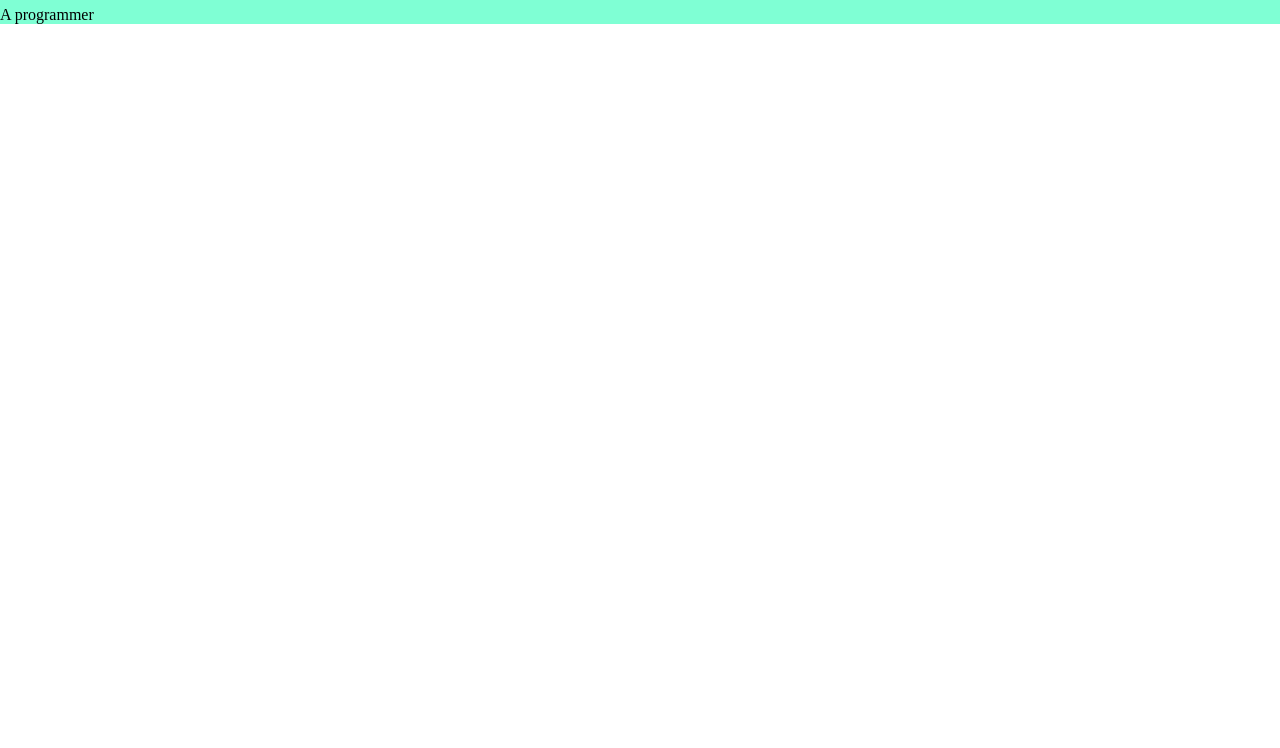
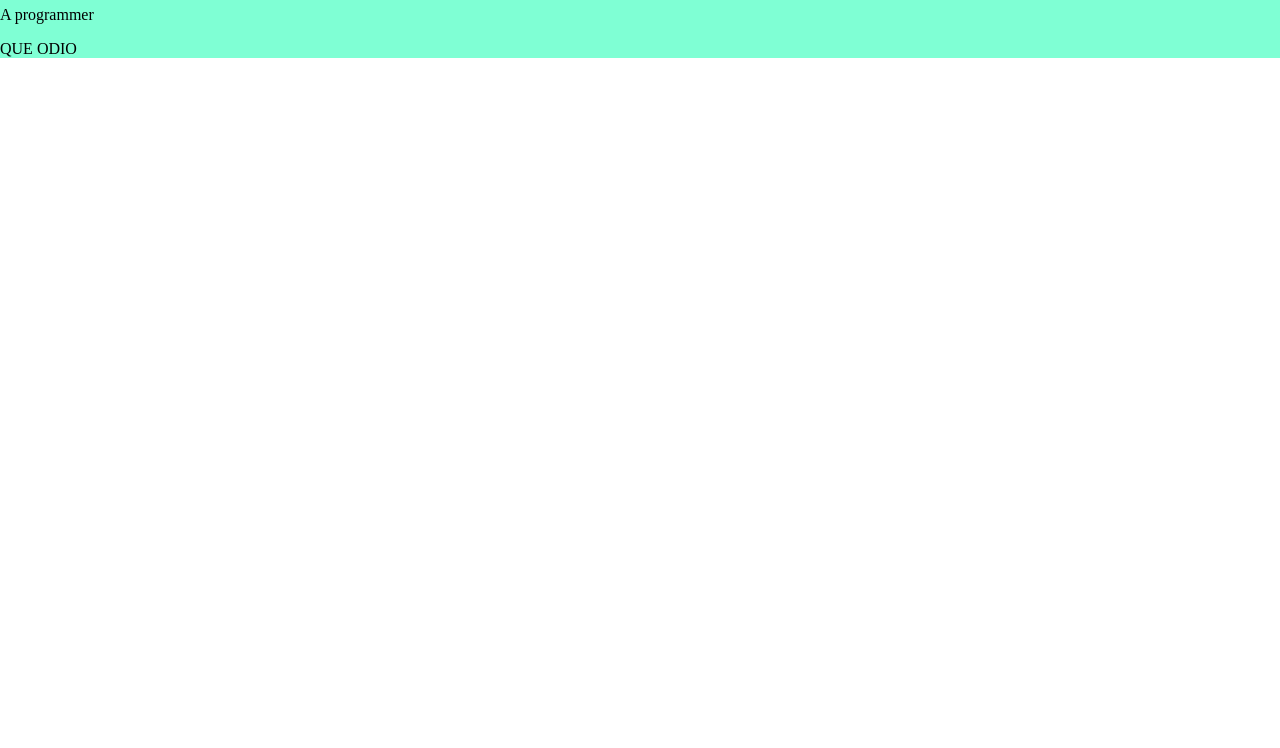
Before and after one commit to EstelAlm12/cv, a plain HTML site: page index.html in a window 1280 px wide. Shown: the part 52-800 px from the top of the page. Drawn offline with Linux system fonts and the light colour scheme.

Commit message:
MENSAGEM

```diff
--- a/index.html
+++ b/index.html
@@ -13,6 +13,7 @@
 
     <h1> I'm Estela.</h1>
     <p> A programmer </p>
+    <P> QUE ODIO</P>
 
 
 </div>
```
